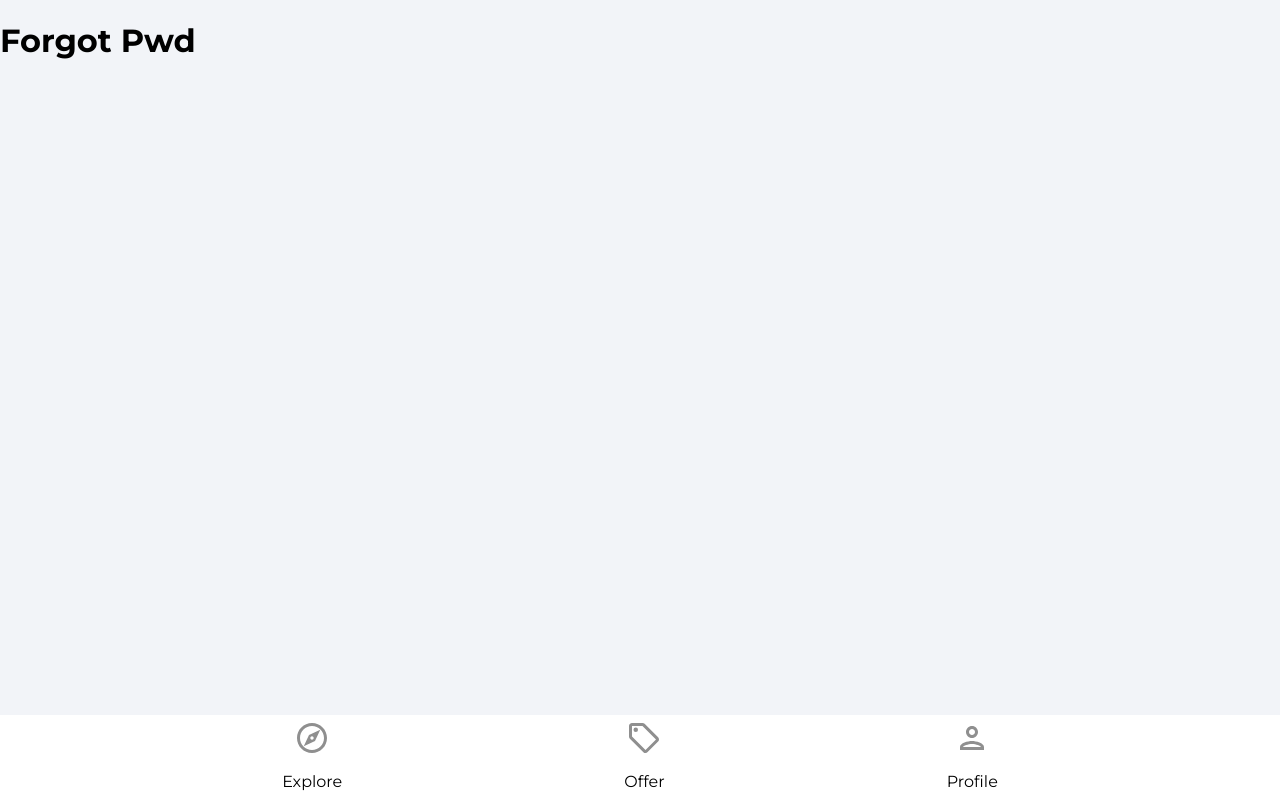
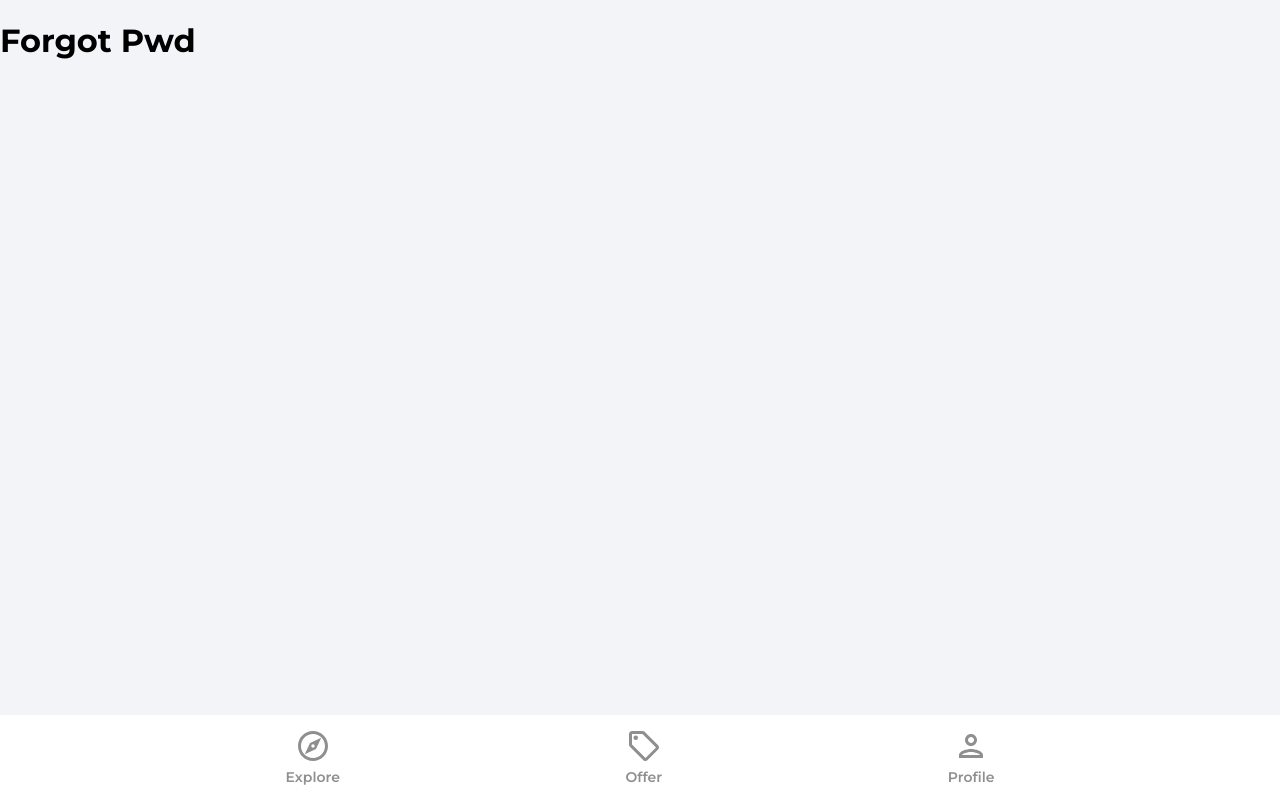
Before and after one commit to iancover/home-in, a React (Create React App) app: page /forgot-pwd in a window 1280 px wide. Built offline with nearby package versions, Linux system fonts and the light colour scheme.

Commit message:
style: Use pathMatchRoute to style active
- pathMatchRoute: if route matches current add active class

```diff
--- a/src/components/Navbar.jsx
+++ b/src/components/Navbar.jsx
@@ -23,7 +23,14 @@
               width='36px'
               height='36px'
             />
-            <p>Explore</p>
+            <p
+              className={
+                pathMatchRoute('/')
+                  ? 'navbarListItemNameActive'
+                  : 'navbarListItemName'
+              }>
+              Explore
+            </p>
           </li>
           <li className='navbarListItem'>
             <OfferIcon
@@ -32,7 +39,14 @@
               height='36px'
               onClick={() => navigate('/offers')}
             />
-            <p>Offer</p>
+            <p
+              className={
+                pathMatchRoute('/offers')
+                  ? 'navbarListItemNameActive'
+                  : 'navbarListItemName'
+              }>
+              Offer
+            </p>
           </li>
           <li className='navbarListItem'>
             <PersonOutlineIcon
@@ -41,7 +55,14 @@
               height='36px'
               onClick={() => navigate('/profile')}
             />
-            <p>Profile</p>
+            <p
+              className={
+                pathMatchRoute('/profile')
+                  ? 'navbarListItemNameActive'
+                  : 'navbarListItemName'
+              }>
+              Profile
+            </p>
           </li>
         </ul>
       </nav>
```
